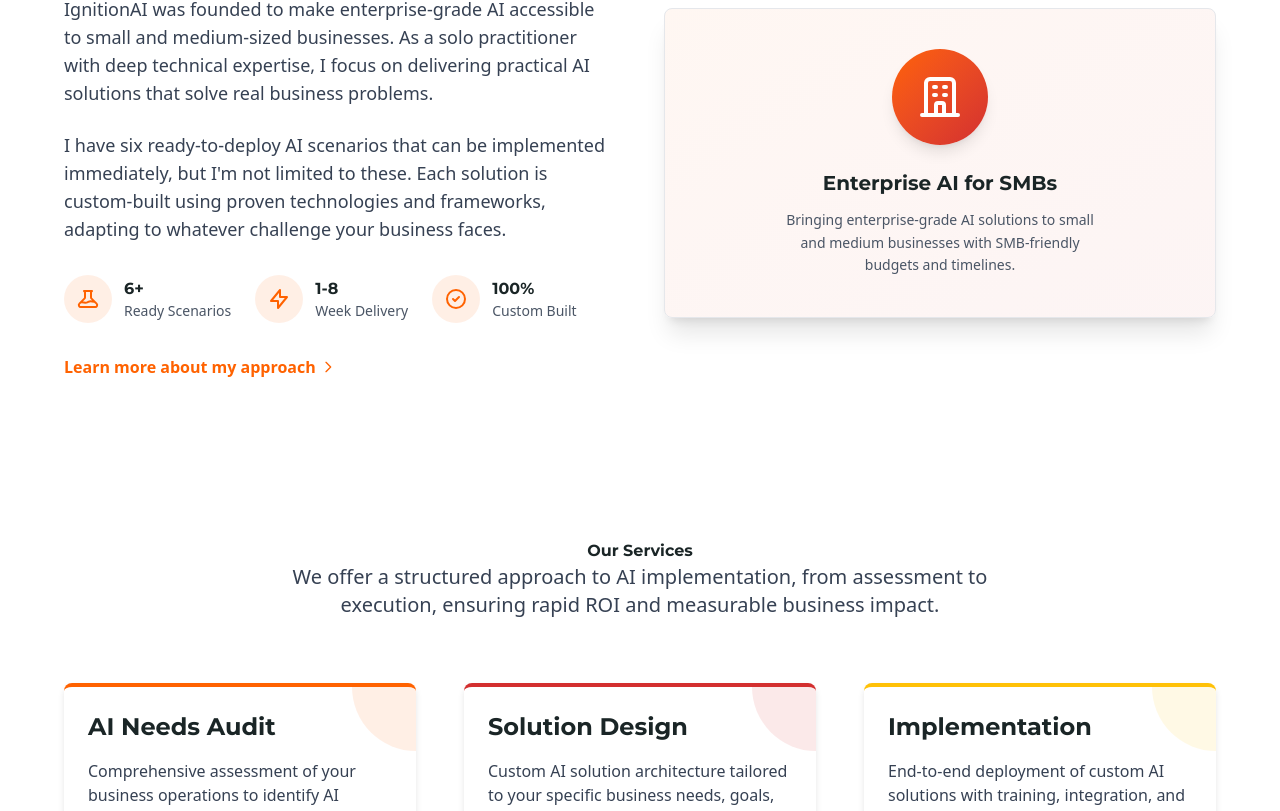
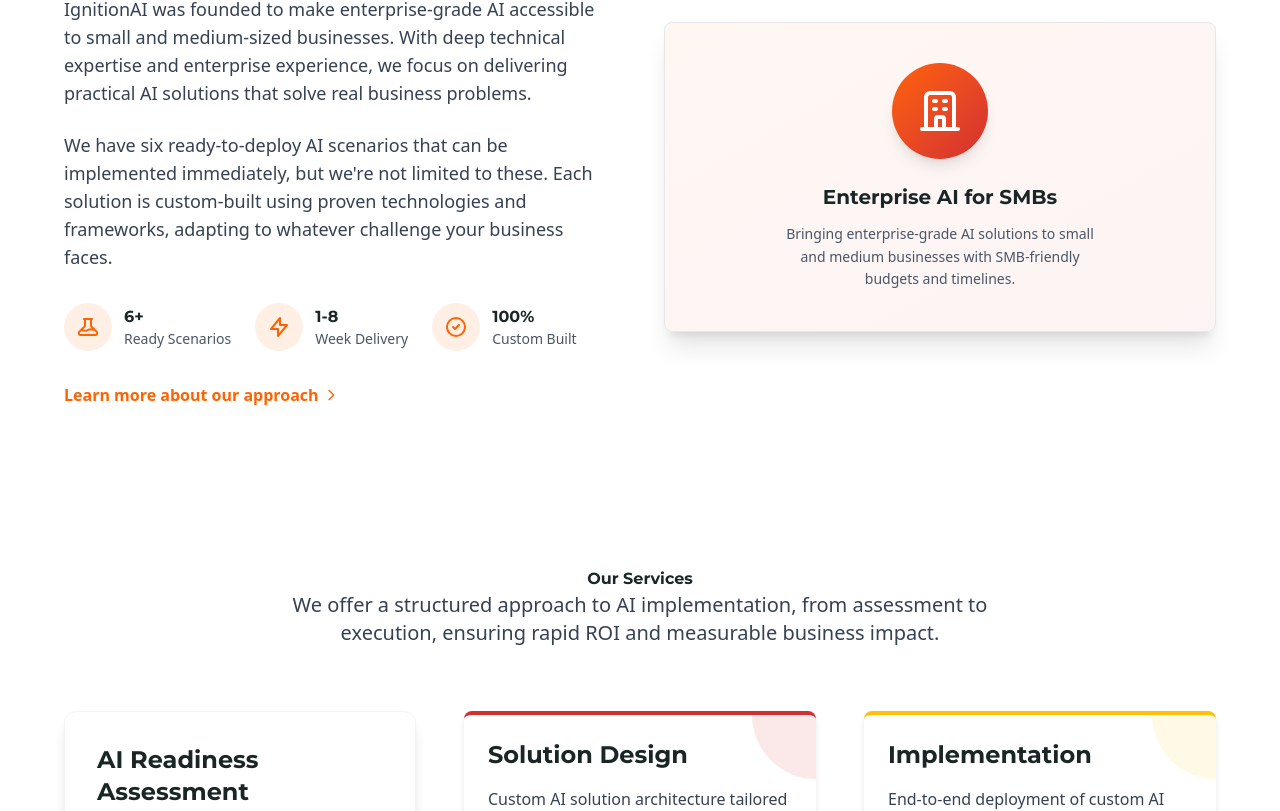
Before and after one commit to mario-guerra/ignitionai.xyz, a Next.js app: page / in a window 1280 px wide. Shown: the part 1831-2642 px from the top of the page. Built offline with nearby package versions, Linux system fonts and the light colour scheme.

Commit message:
more updates

```diff
--- a/src/app/contact/page.tsx
+++ b/src/app/contact/page.tsx
@@ -178,7 +178,7 @@
                 Get in Touch
               </h2>
               <p className="text-gray-600 text-lg max-w-[700px] mx-auto">
-                Have a project in mind or want to collaborate? I&apos;d love to hear from you!
+                Have a project in mind or want to collaborate? We&apos;d love to hear from you!
               </p>
             </div>
 
@@ -209,7 +209,7 @@
                     Start Your AI Transformation
                   </h2>
                   <p className="text-gray-600 text-lg">
-                    Tell us about your business challenges and we&apos;ll show you how AI can solve them.
+                    Tell us about your business challenges and we&apos;ll show you how AI can help solve them.
                   </p>
                 </div>
 
--- a/src/components/layout/AboutSection.tsx
+++ b/src/components/layout/AboutSection.tsx
@@ -17,11 +17,11 @@
             <h2 className="section-title mb-6">About IgnitionAI</h2>
             <p className="text-lg mb-6 text-gray-700">
               IgnitionAI was founded to make enterprise-grade AI accessible to small and medium-sized businesses.
-              As a solo practitioner with deep technical expertise, I focus on delivering practical AI solutions
+              With deep technical expertise and enterprise experience, we focus on delivering practical AI solutions
               that solve real business problems.
             </p>
             <p className="text-lg mb-6 text-gray-700">
-              I have six ready-to-deploy AI scenarios that can be implemented immediately, but I&apos;m not limited to these.
+              We have six ready-to-deploy AI scenarios that can be implemented immediately, but we&apos;re not limited to these.
               Each solution is custom-built using proven technologies and frameworks, adapting to whatever challenge
               your business faces.
             </p>
@@ -65,7 +65,7 @@
 
             <div className="mt-8">
               <Link href="/about" className="text-ignition-orange hover:text-ember-red font-bold flex items-center transition-colors">
-                Learn more about my approach
+                Learn more about our approach
                 <svg xmlns="http://www.w3.org/2000/svg" className="h-4 w-4 ml-1" fill="none" viewBox="0 0 24 24" stroke="currentColor">
                   <path strokeLinecap="round" strokeLinejoin="round" strokeWidth={2} d="M9 5l7 7-7 7" />
                 </svg>
--- a/src/components/layout/CTASection.tsx
+++ b/src/components/layout/CTASection.tsx
@@ -125,23 +125,6 @@
               <p className="text-gray-300">Tailored to your specific industry and workflow needs.</p>
             </div>
           </motion.div>
-
-          {/* Final CTA with contact info */}
-          <motion.div
-            initial={{ opacity: 0, y: 20 }}
-            whileInView={{ opacity: 1, y: 0 }}
-            transition={{ duration: 0.6, delay: 0.4 }}
-            viewport={{ once: true }}
-            className="mt-16 bg-gray-800/40 backdrop-blur-sm rounded-xl p-8 border border-gray-700"
-          >
-            <p className="text-gray-300 mb-4">Prefer to email us directly?</p>
-            <a href="mailto:contact@ignitionai.xyz" className="text-ignition-orange hover:text-ember-red text-xl font-medium transition-colors">
-              contact@ignitionai.xyz
-            </a>
-            <p className="mt-4 text-sm text-gray-400">
-              Our team typically responds within 1 business day.
-            </p>
-          </motion.div>
         </div>
       </div>
     </section>
--- a/src/components/layout/Footer.tsx
+++ b/src/components/layout/Footer.tsx
@@ -5,8 +5,8 @@
   const currentYear = new Date().getFullYear();
 
   const services = [
-    { name: "AI Needs Audit", path: "/services#audit" },
-    { name: "Solution Design", path: "/services#design" },
+    { name: "AI Readiness Assessment", path: "/services#audit" },
+    { name: "Strategy & Roadmap", path: "/services#strategy" },
     { name: "Implementation", path: "/services#implementation" },
   ];
 
--- a/src/components/layout/ServicesSection.tsx
+++ b/src/components/layout/ServicesSection.tsx
@@ -43,12 +43,15 @@
           viewport={{ once: true, margin: "-100px" }}
         >
           {/* Service 1: AI Needs Audit */}
+                    {/* Service 1: AI Readiness Assessment */}
           <motion.div
-            className="card relative overflow-hidden border-t-4 border-t-ignition-orange"
-            variants={itemVariants}
+            className="bg-white p-8 rounded-xl shadow-lg border border-gray-100 hover:shadow-xl transition-shadow"
+            initial={{ opacity: 0, y: 20 }}
+            whileInView={{ opacity: 1, y: 0 }}
+            transition={{ duration: 0.5 }}
+            viewport={{ once: true }}
           >
-            <div className="absolute -right-16 -top-16 w-32 h-32 bg-ignition-orange/10 rounded-full"></div>
-            <h3 className="text-2xl font-bold mb-4">AI Needs Audit</h3>
+            <h3 className="text-2xl font-bold mb-4">AI Readiness Assessment</h3>
             <p className="text-gray-700 mb-6">
               Comprehensive assessment of your business operations to identify AI opportunities with the highest ROI potential.
             </p>
```
